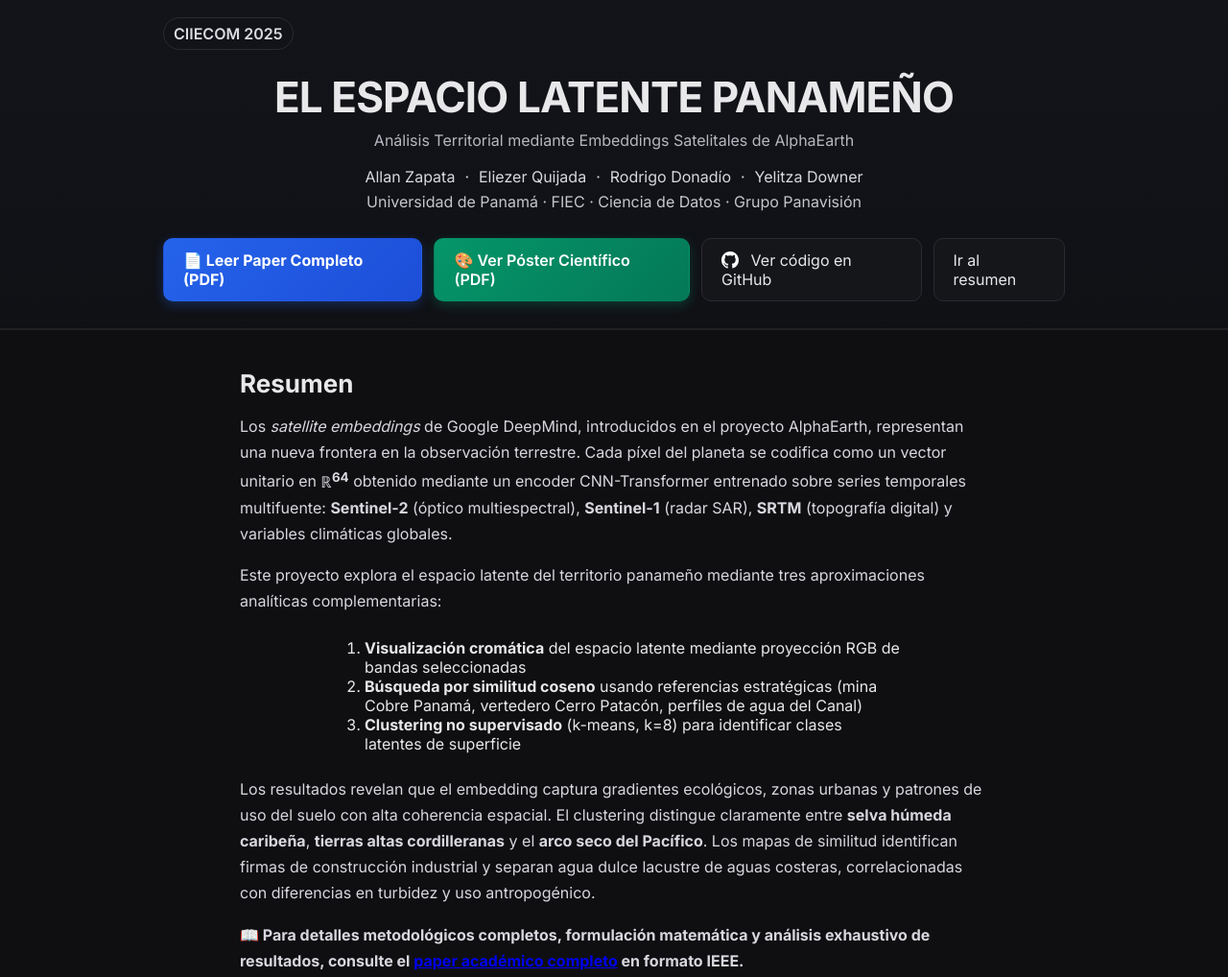
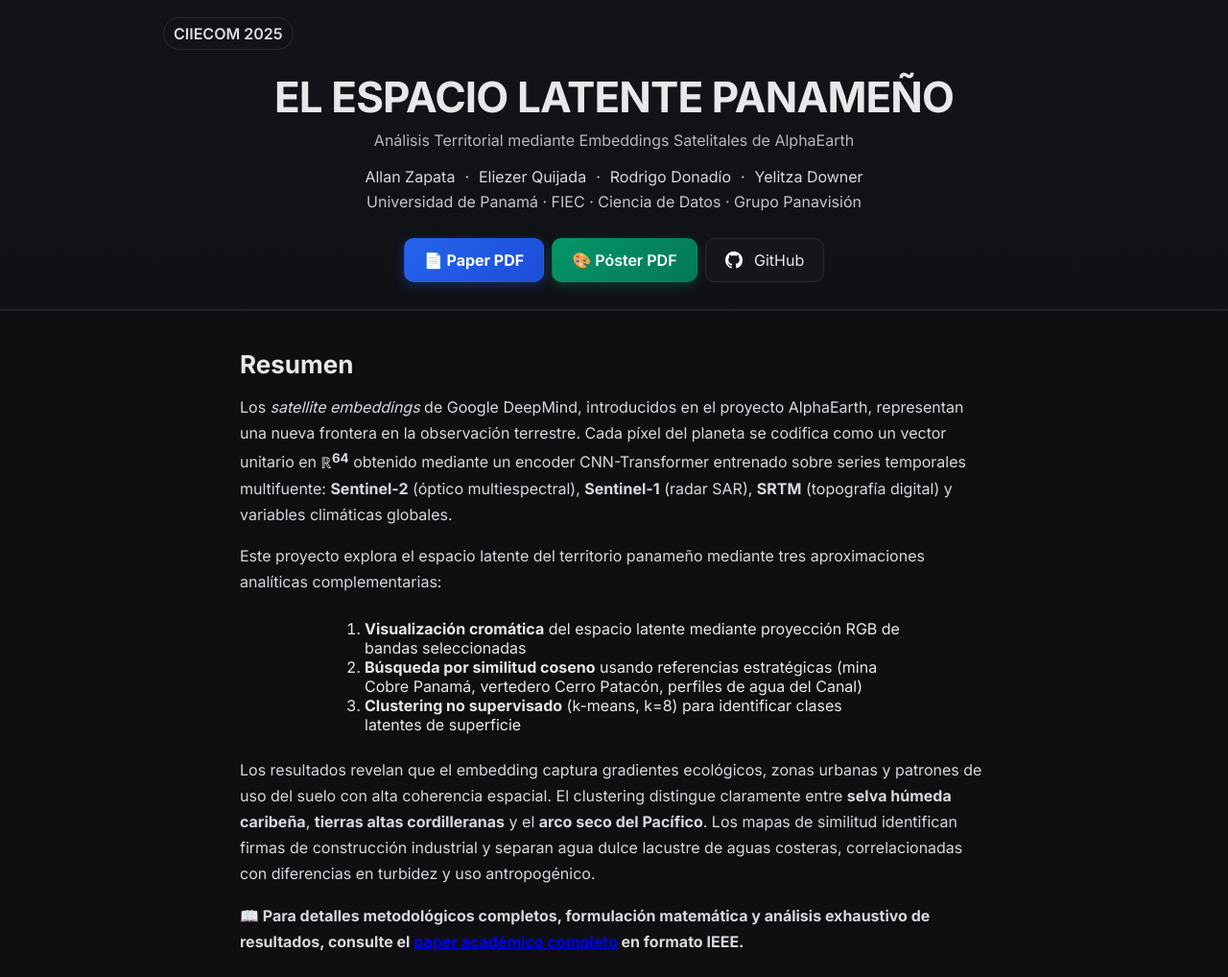
Before and after one commit to azapg/panavision, a plain HTML site: page website/index.html in a window 1280 px wide. Shown: the top 1018 px of the page at 96% size. Drawn offline with Linux system fonts and the light colour scheme.

Commit message:
feat: update links and styles in index.html for improved accessibility and consistency

```diff
--- a/website/index.html
+++ b/website/index.html
@@ -28,16 +28,15 @@
       </div>
       <div class="affiliation">Universidad de Panamá · FIEC · Ciencia de Datos · Grupo Panavisión</div>
 
-      <div class="cta">
-        <a class="btn primary" href="./paper/panavision_paper.pdf" target="_blank" rel="noopener">📄 Leer Paper Completo (PDF)</a>
-        <a class="btn secondary" href="./poster/panavision_poster.pdf" target="_blank" rel="noopener">🎨 Ver Póster Científico (PDF)</a>
+      <div class="cta" style="display: flex; flex-wrap: wrap; gap: 0.5rem; justify-content: center;">
+        <a class="btn primary" href="./paper/paper.pdf" target="_blank" rel="noopener">📄 Paper PDF</a>
+        <a class="btn secondary" href="./poster/panavision_poster.pdf" target="_blank" rel="noopener">🎨 Póster PDF</a>
         <a class="btn" href="https://github.com/azapg/panavision" target="_blank" rel="noopener noreferrer" aria-label="Ver código en GitHub">
           <svg class="icon" width="18" height="18" viewBox="0 0 16 16" aria-hidden="true" focusable="false" xmlns="http://www.w3.org/2000/svg">
             <path fill-rule="evenodd" d="M8 0C3.58 0 0 3.58 0 8c0 3.54 2.29 6.53 5.47 7.59.4.07.55-.17.55-.38 0-.19-.01-.82-.01-1.49-2.01.37-2.53-.49-2.69-.94-.09-.23-.48-.94-.82-1.13-.28-.15-.68-.52-.01-.53.63-.01 1.08.58 1.23.82.72 1.2 1.87.86 2.33.66.07-.52.28-.86.51-1.06-1.78-.2-3.64-.89-3.64-3.95 0-.87.31-1.59.82-2.15-.08-.2-.36-1.01.08-2.11 0 0 .67-.21 2.2.82.64-.18 1.32-.27 2-.27.68 0 1.36.09 2 .27 1.53-1.04 2.2-.82 2.2-.82.44 1.1.16 1.91.08 2.11.51.56.82 1.27.82 2.15 0 3.07-1.87 3.75-3.65 3.95.29.25.54.73.54 1.48 0 1.07-.01 1.93-.01 2.2 0 .21.15.46.55.38A8.013 8.013 0 0 0 16 8c0-4.42-3.58-8-8-8Z"/>
           </svg>
-          Ver código en GitHub
+          GitHub
         </a>
-        <a class="btn" href="#resumen">Ir al resumen</a>
       </div>
     </div>
   </header>
@@ -68,7 +67,7 @@
         </p>
         <p>
           <strong>📖 Para detalles metodológicos completos, formulación matemática y análisis exhaustivo de resultados, consulte el
-          <a href="./paper/panavision_paper.pdf" target="_blank" rel="noopener">paper académico completo</a> en formato IEEE.</strong>
+          <a href="./paper/paper.pdf" target="_blank" rel="noopener">paper académico completo</a> en formato IEEE.</strong>
         </p>
       </div>
     </section>
@@ -109,7 +108,7 @@
         <p>
           El clustering k-means minimiza la varianza intra-cluster en el espacio de 64 dimensiones.
           Para detalles completos de la formulación matemática, consulte la <strong>sección de Metodología</strong> del
-          <a href="./paper/panavision_paper.pdf" target="_blank" rel="noopener">paper académico</a>.
+          <a href="./paper/paper.pdf" target="_blank" rel="noopener">paper académico</a>.
         </p>
         <h3 style="font-size: 1.1em; margin-top: 1.5em;">Publicaciones</h3>
         <p>
@@ -201,7 +200,7 @@
           Todos los notebooks, código fuente y datos están disponibles en:
           <br><strong><a href="https://github.com/azapg/panavision" target="_blank" rel="noopener">github.com/azapg/panavision</a></strong>
         </p>
-        <p style="margin-top: 1.5em; padding: 1em; background: #f3f4f6; border-radius: 0.5em;">
+        <p style="margin-top: 1.5em; padding: 1em; background: #374151; border-radius: 0.5em; color: #f9fafb;">
           📬 <strong>Contacto:</strong> allan.zapata@up.ac.pa
         </p>
       </div>
```
